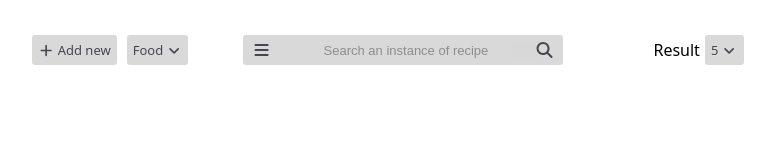
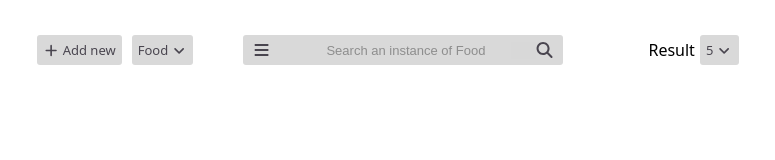
Before and after one commit to Bokode/StocKeeperPlus_Website, a React (Vite) app: page / in a window 1280 px wide. Shown: the top 160 px of the page, without its empty margins (252-1027 px from the left). Built offline with nearby package versions, Linux system fonts and the light colour scheme.

Commit message:
TopBar visually done

```diff
--- a/src/components/addButton/addButton.css
+++ b/src/components/addButton/addButton.css
@@ -11,6 +11,10 @@
     padding: 5px;
 }
 
+.addButtonContainer:hover {
+    border: none;
+}
+
 .textAddButton {
     margin-left: 3px;
     height: 100%;
--- a/src/components/listButton/listButton.css
+++ b/src/components/listButton/listButton.css
@@ -1,3 +1,7 @@
+.dropdown {
+  margin: 5px;
+}
+
 .listButtonContainer {
     height: 30px;
     border-radius: 3px;
@@ -7,11 +11,47 @@
     display: flex;
     justify-content: space-between;
     align-items: center;
-    margin: 5px;
     padding: 5px;
+    margin: 0;
+}
+
+.listButtonContainer:hover {
+  border: none;
 }
 
 .textListButton {
     margin-right: 3px;
     height: 100%;
 }
+
+.dropdown-content {
+  display: none;
+  position: absolute;
+  background-color: #d9d9d9;
+  box-shadow: 0px 8px 16px 0px rgba(0,0,0,0.2);
+  z-index: 1;
+}
+
+.dropdown-button {
+    background-color: #d9d9d9;
+    color: #49454f;
+    width: 100%;
+}
+
+.dropdown-content .dropdown-button {
+  font-size: 13px;
+  float: none;
+  color: #49454f;
+  padding: 5px;
+  display: block;
+  text-align: left;
+}
+
+.dropdown-content .dropdown-button:hover {
+  background-color:  #beafab;
+  border: none;
+}
+
+.dropdown:hover .dropdown-content {
+  display: block;
+}
--- a/src/components/listButton/listButton.jsx
+++ b/src/components/listButton/listButton.jsx
@@ -2,12 +2,23 @@ import './listButton.css'
 import { FontAwesomeIcon } from "@fortawesome/react-fontawesome";
 import { faAngleDown } from "@fortawesome/free-solid-svg-icons";
 
-function ListButton({ list }) {
+function ListButton({ list, index, setIndex }) {
   return (
-    <button className="listButtonContainer">
-      <p className='textListButton'>{list[0]}</p>
-      <FontAwesomeIcon icon={faAngleDown} />
-    </button>
+    <>
+    <div className='dropdown'>
+      <button className="listButtonContainer">
+        <p className='textListButton'>{list[index]}</p>
+        <FontAwesomeIcon icon={faAngleDown} />
+      </button>
+      <div className="dropdown-content">
+        {
+          list.map((item, i) =>
+            <button className="dropdown-button" key={i} onClick={() => setIndex(i)}>{item}</button>
+          )
+        }
+      </div>
+    </div>
+  </>
   )
 }
 
--- a/src/components/searchBar/searchBar.css
+++ b/src/components/searchBar/searchBar.css
@@ -4,7 +4,7 @@
     justify-content: space-between;
     width: 300px;
     height: 30px;
-    margin: 5px 50px;
+    margin: 5px 45px;
     background-color: #d9d9d9;
     color: #49454f;
     border-radius: 3px;
--- a/src/components/searchBar/searchBar.jsx
+++ b/src/components/searchBar/searchBar.jsx
@@ -3,12 +3,14 @@ import { FontAwesomeIcon } from "@fortawesome/react-fontawesome";
 import { faBars } from "@fortawesome/free-solid-svg-icons";
 import { faMagnifyingGlass } from "@fortawesome/free-solid-svg-icons";
 
-function SearchBar() {
+function SearchBar({ list, index}) {
+  const placeholder = "Search an instance of " + list[index];
+
   return (
     <div className="searchBarContainer">
       <FontAwesomeIcon icon={faBars} />
-      <input className="inputSearch" placeholder="Search an instance of recipe" id="id"/>
-      <FontAwesomeIcon icon={faMagnifyingGlass} />
+      <input className="inputSearch" placeholder={placeholder} id="id"/>
+      <FontAwesomeIcon icon={faMagnifyingGlass} onClick={() => console.log("search launched")}/>
     </div>
   );
 }
--- a/src/components/topBar/topBar.jsx
+++ b/src/components/topBar/topBar.jsx
@@ -2,18 +2,21 @@ import "./topBar.css"
 import AddButton from "../addButton/addButton";
 import SearchBar from "../searchBar/searchBar";
 import ListButton from "../listButton/listButton";
+import { useState } from "react";
 
 function Topbar() {
-  const listTable = ["Food", "UserFood", "IngredientAmount", "Store"];
+  const listTable = ["Food", "FoodUser", "User", "IngredientAmount", "Recipe", "Store", "FoodStore"];
   const listNumber = [5, 10, 20, 50];
+  const [indexTable, setIndexTable] = useState(0);
+  const [indexNumber, setIndexNumber] = useState(0);
 
   return (
     <div className="topBarContainer">
       <AddButton />
-      <ListButton list={listTable}/>
-      <SearchBar />
+      <ListButton list={listTable} index={indexTable} setIndex={setIndexTable}/>
+      <SearchBar list={listTable} index={indexTable} setIndex={setIndexTable}/>
       <p className="textResult">Result </p>
-      <ListButton list={listNumber}/>
+      <ListButton list={listNumber} index={indexNumber} setIndex={setIndexNumber}/>
     </div>
   )
 }
```
